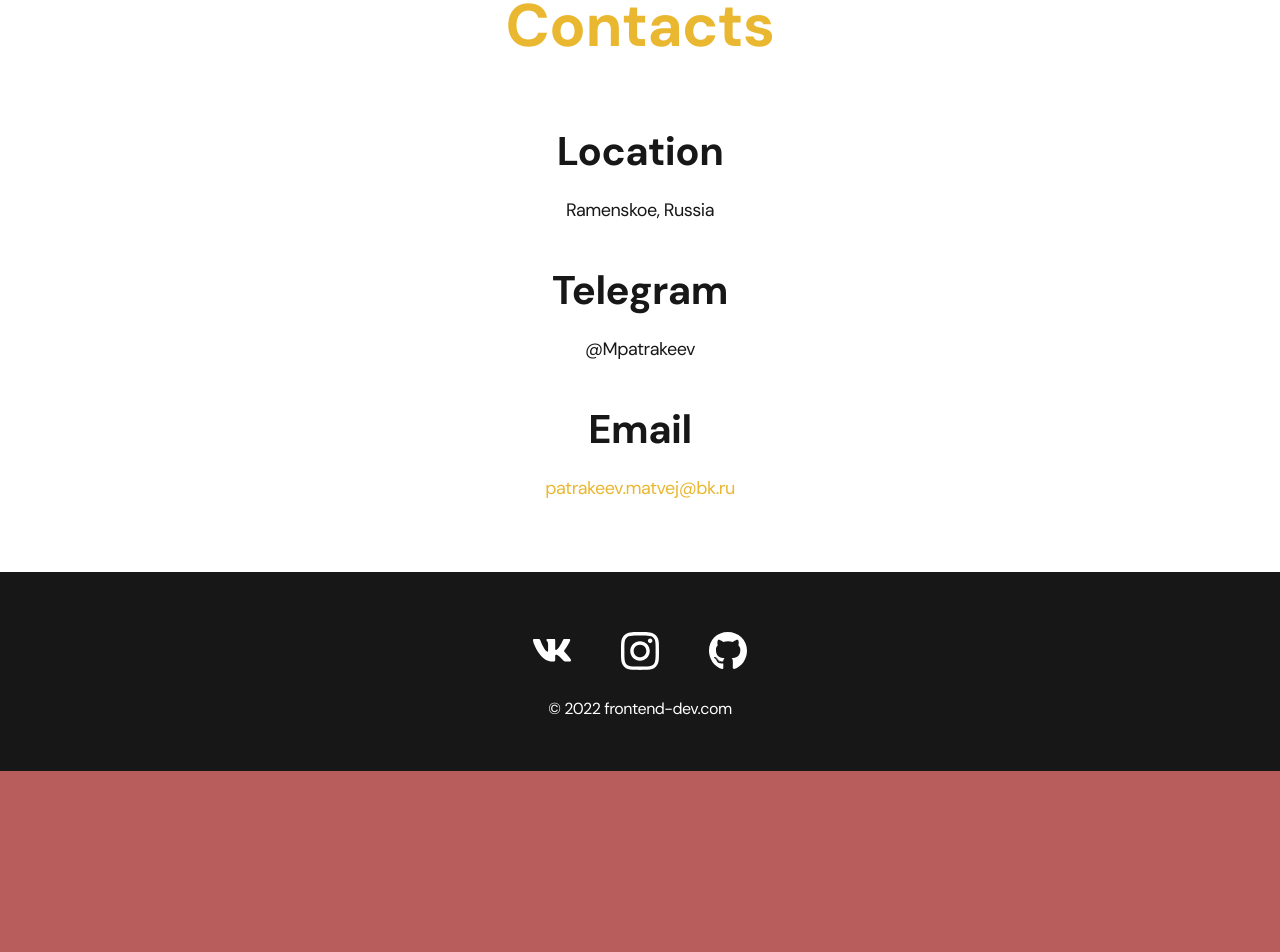
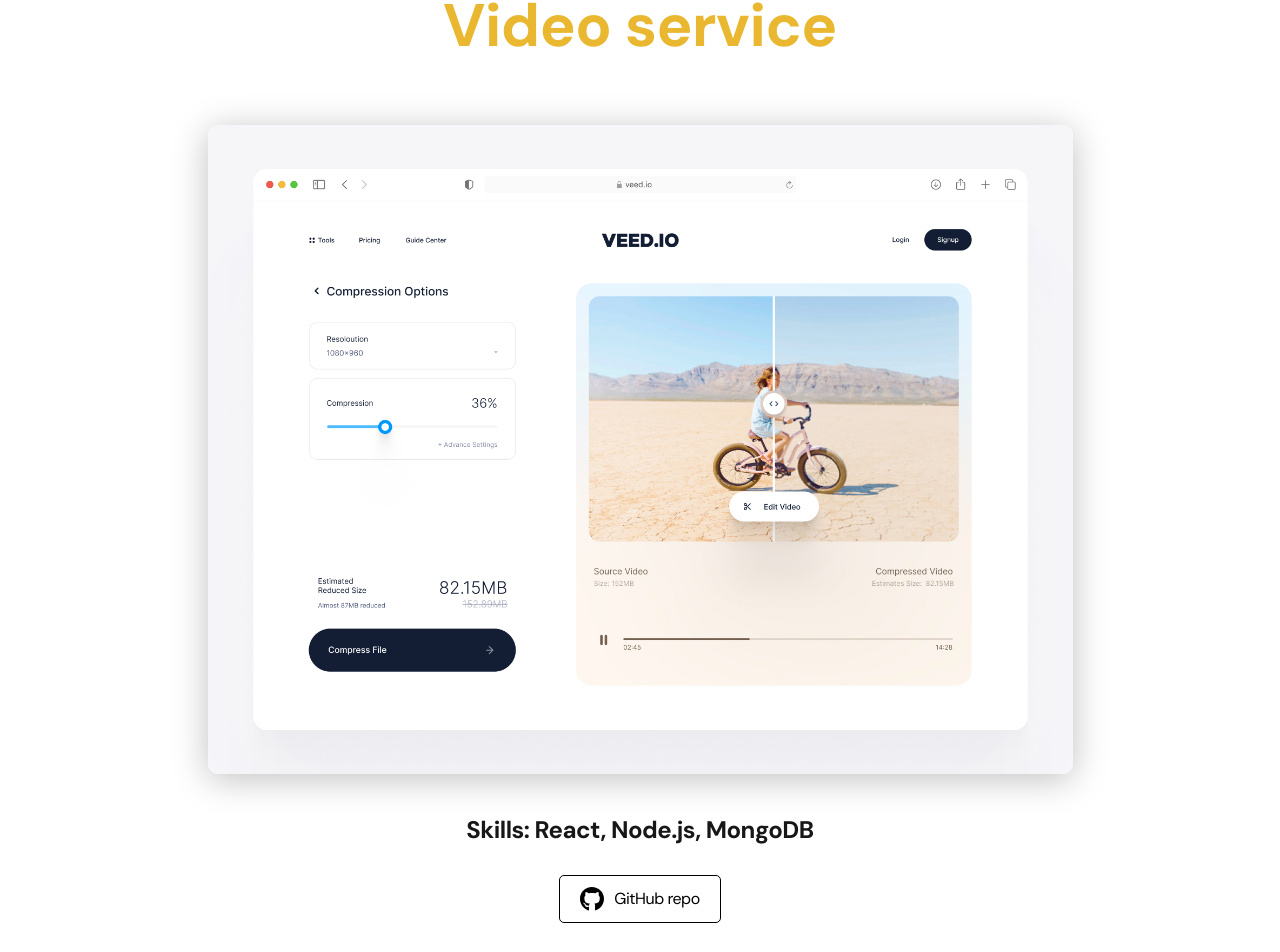
Before and after one commit to PatrakeevM/react-portfolio, a React (Vite) app: page / in a window 1280 px wide. Shown: the part 160-1112 px from the top of the page. Before the commit the page ends 931 px from the top, so only its background shows below. Built offline with nearby package versions, Linux system fonts and the light colour scheme.

Commit message:
add all pages

```diff
--- a/src/App.jsx
+++ b/src/App.jsx
@@ -4,6 +4,7 @@ import Home from "./pages/Home";
 import Contacts from "./pages/Contacts";
 import Projects from "./pages/Projects/Projects";
 import "./styles/App.scss";
+import ProjectInfo from "./pages/ProjectInfo/ProjectInfo";
 
 function App() {
   return (
@@ -11,7 +12,8 @@ function App() {
       <Nav />
       {/* <Home /> */}
       {/* <Projects /> */}
-      <Contacts />
+      <ProjectInfo />
+      {/* <Contacts /> */}
       <Footer />
     </div>
   );
--- /dev/null
+++ b/src/assets/projectList.js
@@ -0,0 +1,35 @@
+import project1 from "/img/projects/01.jpg";
+import project1Big from "/img/projects/01-big.jpg";
+import project2 from "/img/projects/02.jpg";
+import project2Big from "/img/projects/02-big.jpg";
+import project3 from "/img/projects/03.jpg";
+import project3Big from "/img/projects/03-big.jpg";
+
+const projects = [
+  {
+    img: project1,
+    imgBig: project1Big,
+    title: "Video Service",
+    skills: "React, RTK, Styled Components",
+    gitHubLink: "https://github.com/PatrakeevM/react-portfolio",
+    id: 0,
+  },
+  {
+    img: project2,
+    imgBig: project2Big,
+    title: "Music App",
+    skills: "React, MaterialUI, Styled Components",
+    gitHubLink: "https://github.com/PatrakeevM/react-music-app",
+    id: 1,
+  },
+  {
+    img: project3,
+    imgBig: project3Big,
+    title: "Food Delivery",
+    skills: "React, RTK, Styled Components, TypeScript",
+    gitHubLink: "https://github.com/PatrakeevM/react-pizza",
+    id: 2,
+  },
+];
+
+export default projects;
--- a/src/components/Header/Header.module.scss
+++ b/src/components/Header/Header.module.scss
@@ -2,7 +2,7 @@
 
 .header {
   padding: 40px 0;
-  min-height: 695px;
+  min-height: 100vh;
 
   display: flex;
   justify-content: center;
--- /dev/null
+++ b/src/components/Project/Project.jsx
@@ -0,0 +1,16 @@
+import React from "react";
+
+import styles from "./Project.module.scss";
+
+const Project = ({ img, title }) => {
+  return (
+    <li className={styles.project}>
+      <a href="./project-page.html">
+        <img src={img} alt="Project img" />
+        <h3>{title}</h3>
+      </a>
+    </li>
+  );
+};
+
+export default Project;
--- /dev/null
+++ b/src/components/Project/Project.module.scss
@@ -0,0 +1,20 @@
+@import "../../styles/vars.scss";
+
+.project {
+  max-width: 370px;
+  background-color: $white;
+  box-shadow: 0px 5px 35px $shadow;
+  border-radius: 10px;
+
+  img {
+    border-radius: 10px;
+  }
+
+  h3 {
+    padding: 15px 20px 25px;
+    font-weight: 700;
+    font-size: 24px;
+    line-height: 1.3;
+    color: $black;
+  }
+}
--- a/src/pages/Home.jsx
+++ b/src/pages/Home.jsx
@@ -12,8 +12,8 @@ const Home = () => {
             <li className="content-list__item">
               <h2 className="title-2">Frontend</h2>
               <p>
-                JavaScript, ReactJS, Redux, HTML, CSS, NPM,
-                MaterialUI, Yarn, TailwindCSS, StyledComponents
+                JavaScript, ReactJS, Redux, HTML, CSS, NPM, MaterialUI, Yarn,
+                TailwindCSS, StyledComponents
               </p>
             </li>
             <li className="content-list__item">
--- /dev/null
+++ b/src/pages/ProjectInfo/ProjectInfo.jsx
@@ -0,0 +1,32 @@
+import React from "react";
+
+import styles from "./ProjectInfo.module.scss";
+
+const ProjectInfo = () => {
+  return (
+    <main className="section">
+      <div className="container">
+        <div className={styles.info}>
+          <h1 className="title-1">Video service</h1>
+
+          <img
+            className={styles.bigImg}
+            src="./img/projects/02-big.jpg"
+            alt=""
+          />
+
+          <div className="project-details__desc">
+            <p>Skills: React, Node.js, MongoDB</p>
+          </div>
+
+          <a href="#!" className="btn-outline">
+            <img src="./img/icons/gitHub-black.svg" alt="" />
+            GitHub repo
+          </a>
+        </div>
+      </div>
+    </main>
+  );
+};
+
+export default ProjectInfo;
--- /dev/null
+++ b/src/pages/ProjectInfo/ProjectInfo.module.scss
@@ -0,0 +1,24 @@
+@import "../../styles/vars.scss";
+
+.info {
+  margin: 0 auto;
+  max-width: 865px;
+  display: flex;
+  flex-direction: column;
+  align-items: center;
+  text-align: center;
+
+  p {
+    margin-bottom: 30px;
+    font-weight: 700;
+    font-size: 24px;
+    line-height: 1.3;
+  }
+}
+
+.bigImg {
+  max-width: 100%;
+  margin-bottom: 40px;
+  box-shadow: 0px 5px 35px $shadow;
+  border-radius: 10px;
+}
--- a/src/pages/Projects/Projects.jsx
+++ b/src/pages/Projects/Projects.jsx
@@ -1,9 +1,8 @@
 import React from "react";
 
-import project1 from "/img/projects/01.jpg";
-import project2 from "/img/projects/02.jpg";
-import project3 from "/img/projects/03.jpg";
+import projects from "../../assets/projectList";
 import styles from "./Projects.module.scss";
+import Project from "../../components/Project/Project";
 
 const Projects = () => {
   return (
@@ -11,24 +10,9 @@ const Projects = () => {
       <div className="container">
         <h2 className="title-1">Projects</h2>
         <ul className={styles.projects}>
-          <li>
-            <a href="./project-page.html">
-              <img src={project1} alt="Project img" />
-              <h3>Gaming streaming portal</h3>
-            </a>
-          </li>
-          <li>
-            <a href="./project-page.html">
-              <img src={project2} alt="Project img" />
-              <h3>Video service</h3>
-            </a>
-          </li>
-          <li>
-            <a href="./project-page.html">
-              <img src={project3} alt="Project img" />
-              <h3>Video portal</h3>
-            </a>
-          </li>
+          {projects.map((project) => (
+            <Project key={project.id} {...project} />
+          ))}
         </ul>
       </div>
     </main>
--- a/src/pages/Projects/Projects.module.scss
+++ b/src/pages/Projects/Projects.module.scss
@@ -6,23 +6,4 @@
   flex-wrap: wrap;
   column-gap: 30px;
   row-gap: 30px;
-
-  li {
-    max-width: 370px;
-    background-color: $white;
-    box-shadow: 0px 5px 35px $shadow;
-    border-radius: 10px;
-  }
-
-  img {
-    border-radius: 10px;
-  }
-
-  h3 {
-    padding: 15px 20px 25px;
-    font-weight: 700;
-    font-size: 24px;
-    line-height: 1.3;
-    color: $black;
-  }
 }
--- a/src/styles/App.scss
+++ b/src/styles/App.scss
@@ -16,8 +16,6 @@
 
 html,
 body {
-  display: flex;
-  flex-direction: column;
   min-height: 100vh;
 
   font-family: "DM Sans", sans-serif;
@@ -29,6 +27,16 @@ body {
 }
 
 /* General */
+
+#root {
+  min-height: 100vh;
+}
+
+.App {
+  display: flex;
+  flex-direction: column;
+  min-height: 100vh;
+}
 
 .container {
   margin: 0 auto;
@@ -112,35 +120,6 @@ body {
 .btn-outline:active {
   position: relative;
   top: 1px;
-}
-
-/* Project details */
-
-.project-details {
-  margin: 0 auto;
-  max-width: 865px;
-
-  display: flex;
-  flex-direction: column;
-  align-items: center;
-
-  text-align: center;
-}
-
-.project-details__cover {
-  max-width: 100%;
-  margin-bottom: 40px;
-
-  box-shadow: 0px 5px 35px $shadow;
-  border-radius: 10px;
-}
-
-.project-details__desc {
-  margin-bottom: 30px;
-
-  font-weight: 700;
-  font-size: 24px;
-  line-height: 1.3;
 }
 
 /* Content list */
```
